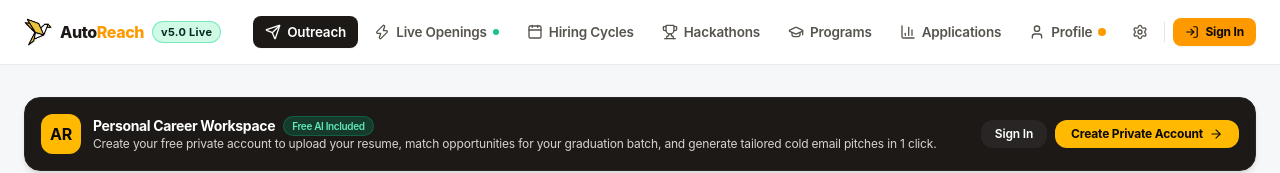
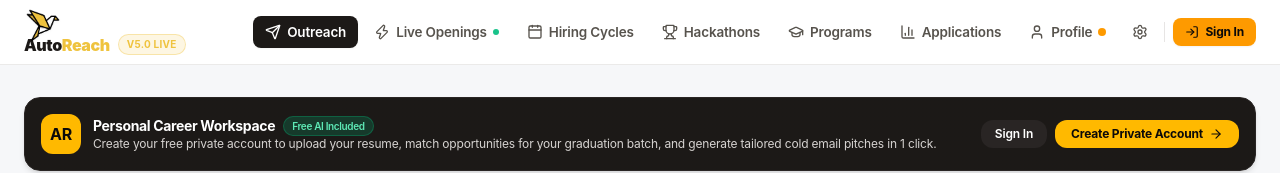
Before and after one commit to enoshkumar17/AutoReach, a React (Vite) app in the folder frontend/: page / in a window 1280 px wide. Shown: the top 173 px of the page. Built offline with nearby package versions, Linux system fonts and the light colour scheme; no server answers.

Commit message:
feat(brand): match Reach yellow to bird wing (#EFC33E) and perch bird on head of A (v5.16)

```diff
--- a/frontend/src/components/AutoReachLogo.tsx
+++ b/frontend/src/components/AutoReachLogo.tsx
@@ -3,34 +3,39 @@ import React from 'react';
 export interface AutoReachLogoProps {
   size?: 'xs' | 'sm' | 'md' | 'lg' | 'xl' | number;
   variant?: 'full' | 'icon' | 'wordmark';
+  layout?: 'perched' | 'horizontal';
   theme?: 'dark' | 'light' | 'auto';
   showBadge?: boolean;
   className?: string;
   onClick?: () => void;
 }
 
+// The exact golden yellow sampled directly from the user's origami bird wing (#EFC33E)
+export const BIRD_YELLOW_HEX = '#EFC33E';
+
 export const AutoReachLogo: React.FC<AutoReachLogoProps> = ({
   size = 'md',
   variant = 'full',
+  layout = 'perched',
   theme = 'auto',
   showBadge = false,
   className = '',
   onClick,
 }) => {
-  // Dimension mapping
-  const sizeMap: Record<string, { iconSize: number; textSize: string; gap: string }> = {
-    xs: { iconSize: 20, textSize: 'text-sm', gap: 'gap-1.5' },
-    sm: { iconSize: 28, textSize: 'text-base', gap: 'gap-2' },
-    md: { iconSize: 34, textSize: 'text-lg', gap: 'gap-2.5' },
-    lg: { iconSize: 46, textSize: 'text-2xl', gap: 'gap-3' },
-    xl: { iconSize: 64, textSize: 'text-4xl', gap: 'gap-4' },
+  // Sizing configuration
+  const sizeConfig = {
+    xs: { birdW: 24, birdH: 23, offsetBottom: '-mb-1.5', textSize: 'text-xs', navBird: 'w-5 h-5 -mr-1 -mt-1' },
+    sm: { birdW: 34, birdH: 33, offsetBottom: '-mb-2', textSize: 'text-base', navBird: 'w-7 h-7 -mr-1 -mt-1.5' },
+    md: { birdW: 46, birdH: 44, offsetBottom: '-mb-3', textSize: 'text-xl', navBird: 'w-9 h-9 -mr-1.5 -mt-2' },
+    lg: { birdW: 68, birdH: 66, offsetBottom: '-mb-4', textSize: 'text-3xl', navBird: 'w-14 h-14 -mr-2 -mt-3' },
+    xl: { birdW: 96, birdH: 93, offsetBottom: '-mb-6', textSize: 'text-5xl', navBird: 'w-20 h-20 -mr-3 -mt-4' },
   };
 
-  const currentSize = typeof size === 'number'
-    ? { iconSize: size, textSize: 'text-base', gap: 'gap-2' }
-    : sizeMap[size] || sizeMap.md;
+  const current = typeof size === 'number'
+    ? { birdW: size, birdH: Math.round(size * 0.97), offsetBottom: '-mb-2', textSize: 'text-base', navBird: 'w-7 h-7 -mr-1 -mt-1' }
+    : sizeConfig[size] || sizeConfig.sm;
 
-  // Use dark-mode keylined bird on dark surfaces, transparent bird on light
+  // Adaptive icon depending on theme
   const iconSrc =
     theme === 'dark'
       ? '/origami_bird_darkmode.png'
@@ -45,18 +50,48 @@ export const AutoReachLogo: React.FC<AutoReachLogoProps> = ({
       ? 'text-stone-900'
       : 'text-stone-900 dark:text-white';
 
+  // If icon-only
+  if (variant === 'icon') {
     return (
       <div
-      className={`inline-flex items-center ${currentSize.gap} select-none ${
+        className={`relative inline-flex items-center justify-center shrink-0 select-none ${
+          onClick ? 'cursor-pointer hover:opacity-90 transition-opacity' : ''
+        } ${className}`}
+        style={{ width: current.birdW, height: current.birdH }}
+        onClick={onClick}
+      >
+        <img
+          src={iconSrc}
+          alt="AutoReach Bird"
+          className="w-full h-full object-contain filter drop-shadow-xs"
+          draggable={false}
+        />
+      </div>
+    );
+  }
+
+  // If wordmark-only
+  if (variant === 'wordmark') {
+    return (
+      <span className={`font-extrabold tracking-tight ${current.textSize} ${autoTextColor} ${className}`}>
+        Auto<span style={{ color: BIRD_YELLOW_HEX }}>Reach</span>
+      </span>
+    );
+  }
+
+  // PERCHED LAYOUT: Bird resting on top of the head of 'A' in AutoReach
+  if (layout === 'perched') {
+    return (
+      <div
+        className={`relative inline-flex flex-col items-start select-none ${
           onClick ? 'cursor-pointer hover:opacity-95 transition-opacity' : ''
         } ${className}`}
         onClick={onClick}
       >
-      {/* Origami Bird Symbol */}
-      {variant !== 'wordmark' && (
+        {/* Bird perched so bottom tip lands directly on the apex of 'A' */}
         <div
-          className="relative shrink-0 flex items-center justify-center"
-          style={{ width: currentSize.iconSize, height: currentSize.iconSize }}
+          className={`relative ${current.offsetBottom} ml-0.5 shrink-0 z-10`}
+          style={{ width: current.birdW, height: current.birdH }}
         >
           <img
             src={iconSrc}
@@ -65,22 +100,68 @@ export const AutoReachLogo: React.FC<AutoReachLogoProps> = ({
             draggable={false}
           />
         </div>
-      )}
 
-      {/* Two-tone Wordmark */}
-      {variant !== 'icon' && (
+        {/* Wordmark AutoReach underneath bird */}
         <div className="flex items-center gap-2">
-          <span className={`font-extrabold tracking-tight ${currentSize.textSize} ${autoTextColor}`}>
-            Auto<span className="text-amber-500">Reach</span>
+          <span className={`font-black tracking-tight leading-none ${current.textSize} ${autoTextColor}`}>
+            Auto<span style={{ color: BIRD_YELLOW_HEX }}>Reach</span>
           </span>
 
           {showBadge && (
-            <span className="hidden sm:inline-block text-[11px] font-bold px-2 py-0.5 rounded-full bg-emerald-100 text-emerald-950 border border-emerald-300/80 tracking-wide">
+            <span
+              className="hidden sm:inline-block text-[10px] font-bold px-2 py-0.5 rounded-full border tracking-wide uppercase"
+              style={{
+                backgroundColor: 'rgba(239, 195, 62, 0.15)',
+                color: BIRD_YELLOW_HEX,
+                borderColor: 'rgba(239, 195, 62, 0.35)',
+              }}
+            >
               v5.0 Live
             </span>
           )}
         </div>
+      </div>
+    );
+  }
+
+  // HORIZONTAL LAYOUT (Bird slightly elevated on left with tail swooping into 'A')
+  return (
+    <div
+      className={`inline-flex items-center select-none ${
+        onClick ? 'cursor-pointer hover:opacity-95 transition-opacity' : ''
+      } ${className}`}
+      onClick={onClick}
+    >
+      <div
+        className={`relative ${current.navBird} shrink-0 z-10 flex items-center justify-center`}
+        style={{ width: current.birdW, height: current.birdH }}
+      >
+        <img
+          src={iconSrc}
+          alt="AutoReach Origami Bird"
+          className="w-full h-full object-contain filter drop-shadow-xs"
+          draggable={false}
+        />
+      </div>
+
+      <div className="flex items-center gap-2">
+        <span className={`font-black tracking-tight ${current.textSize} ${autoTextColor}`}>
+          Auto<span style={{ color: BIRD_YELLOW_HEX }}>Reach</span>
+        </span>
+
+        {showBadge && (
+          <span
+            className="hidden sm:inline-block text-[10px] font-bold px-2 py-0.5 rounded-full border tracking-wide uppercase"
+            style={{
+              backgroundColor: 'rgba(239, 195, 62, 0.15)',
+              color: BIRD_YELLOW_HEX,
+              borderColor: 'rgba(239, 195, 62, 0.35)',
+            }}
+          >
+            v5.0 Live
+          </span>
         )}
+      </div>
     </div>
   );
 };
--- a/frontend/src/components/Navbar.tsx
+++ b/frontend/src/components/Navbar.tsx
@@ -105,9 +105,10 @@ export const Navbar: React.FC<NavbarProps> = ({
     <header className="border-b border-stone-200/80 bg-white/95 backdrop-blur-md sticky top-0 z-40">
       <div className="max-w-[1350px] mx-auto px-4 sm:px-6">
         <div className="flex items-center justify-between h-16 gap-4">
-          {/* Logo & Product Identity */}
+          {/* Logo & Product Identity - Perched on A */}
           <AutoReachLogo
             size="sm"
+            layout="perched"
             showBadge
             theme="light"
             onClick={() => setActiveTab('outreach')}
```
Lines whose indentation alone changed are shown as unchanged.
